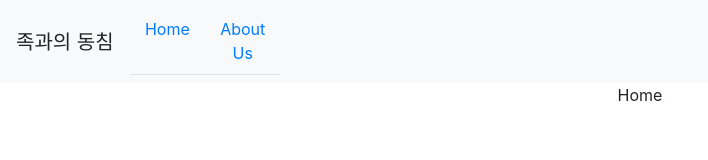
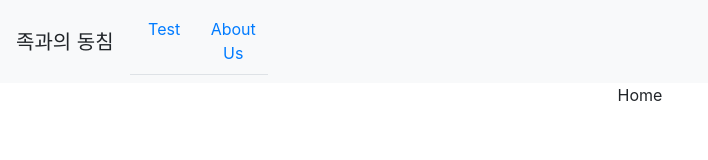
Before and after one commit to JonghyunLee397/JOKGA, a React (Create React App) app: page / in a window 1280 px wide. Shown: the top 160 px of the page, without its empty margins (0-708 px from the left). Built offline with nearby package versions, Linux system fonts and the light colour scheme.

Commit message:
Changed 'home' to 'test'

```diff
--- a/src/components/header/index.js
+++ b/src/components/header/index.js
@@ -8,7 +8,7 @@ const Header = () => {
       <Navbar bg='light' variant='navbar' expand='lg' className='navbar'>
         <NavbarBrand>족과의 동침</NavbarBrand>
         <Nav variant='tabs' justify={true} fill={true}>
-          <NavLink>Home</NavLink>
+          <NavLink>Test</NavLink>
           <NavLink>About Us</NavLink>
         </Nav>
       </Navbar>
```
